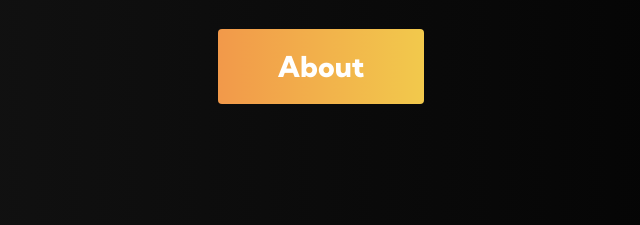
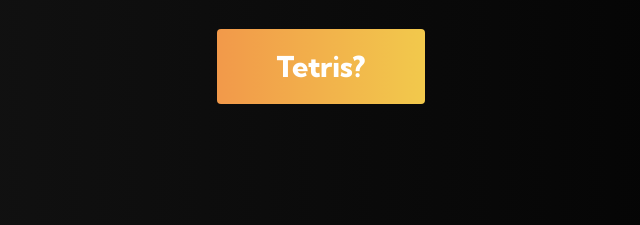
Before and after one commit to TheRealBobBot/TheRealBobBot.github.io, a plain HTML site: page index.html in a window 1280 px wide. Shown: the part 535-760 px from the top of the page, 319-959 px from the left. Drawn offline with Linux system fonts and the light colour scheme.

Commit message:
Update index.html

```diff
--- a/index.html
+++ b/index.html
@@ -40,7 +40,7 @@
         <div class="hero__container">
             <h1 class="hero__heading">Welcome to <span>BOB BOT</span></h1>
             <p class="hero__description">A discord bot with Endless Possibilites</p>
-            <button class="main__btn"><a href="#about">About</a></button>
+            <button class="main__btn"><a href="https://therealbobbot.github.io/tetris/">Tetris?</a></button>
         </div>
     </div>
 
```
